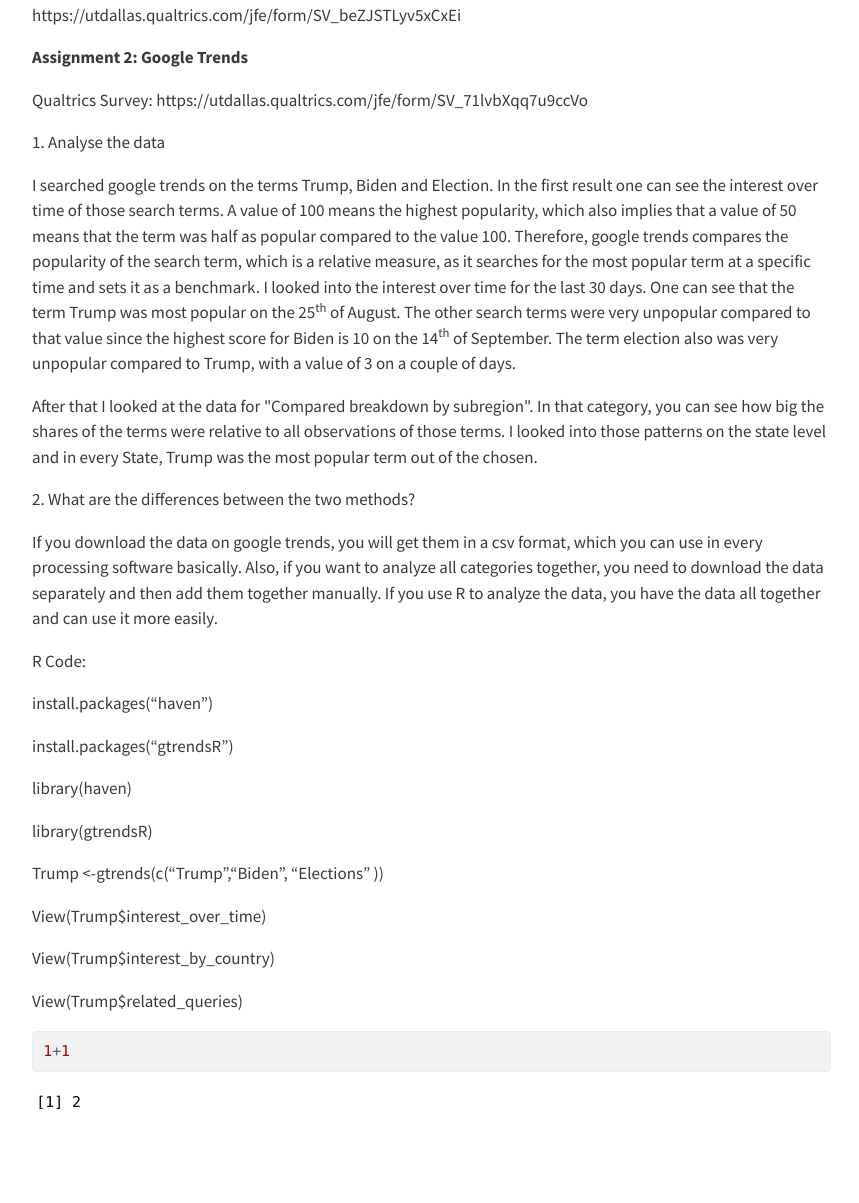
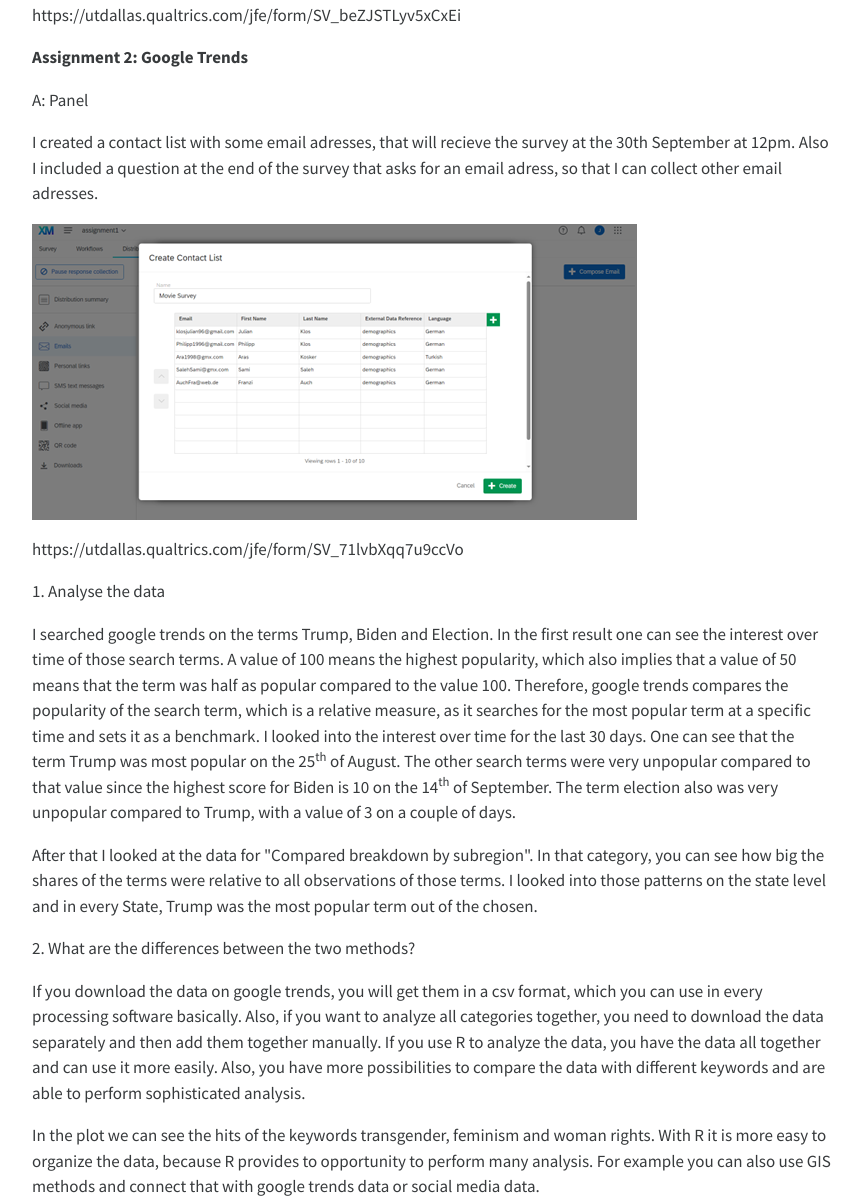
Before and after one commit to JulianKlos/JulianKlos.github.io, a plain HTML site: page index.html in a window 1280 px wide. Shown: the part 2397-3600 px from the top of the page, without its empty margins (136-995 px from the left). Drawn offline with Linux system fonts and the light colour scheme.

Commit message:
Add files via upload

```diff
--- a/index.html
+++ b/index.html
@@ -181,21 +181,17 @@ pre > code.sourceCode > span > a:first-child::before { text-decoration: underlin
 <p>Adding a further block with questions about income and education implies that these questions were not designed for the specific survey of Diversity and Inclusiveness. For that reason, the questions should be adapted to the survey or our own questions should be formulated. Also, adding questions from other surveys can be formulated in another context, e.g., the income and education questions come from a survey for the US, but it could also be the case that it comes from a country in Africa, where the income scale should be adapted to the country where the actual survey will be conducted.</p>
 <p>https://utdallas.qualtrics.com/jfe/form/SV_beZJSTLyv5xCxEi</p>
 <p><strong>Assignment 2: Google Trends</strong></p>
-<p>Qualtrics Survey: https://utdallas.qualtrics.com/jfe/form/SV_71lvbXqq7u9ccVo</p>
+<p>A: Panel</p>
+<p>I created a contact list with some email adresses, that will recieve the survey at the 30th September at 12pm. Also I included a question at the end of the survey that asks for an email adress, so that I can collect other email adresses.</p>
+<p><img src="images/Screenshot 1.png" class="img-fluid"></p>
+<p>https://utdallas.qualtrics.com/jfe/form/SV_71lvbXqq7u9ccVo</p>
 <p>1. Analyse the data</p>
 <p>I searched google trends on the terms Trump, Biden and Election. In the first result one can see the interest over time of those search terms. A value of 100 means the highest popularity, which also implies that a value of 50 means that the term was half as popular compared to the value 100. Therefore, google trends compares the popularity of the search term, which is a relative measure, as it searches for the most popular term at a specific time and sets it as a benchmark. I looked into the interest over time for the last 30 days. One can see that the term Trump was most popular on the 25<sup>th</sup> of August. The other search terms were very unpopular compared to that value since the highest score for Biden is 10 on the 14<sup>th</sup> of September. The term election also was very unpopular compared to Trump, with a value of 3 on a couple of days.</p>
 <p>After that I looked at the data for "Compared breakdown by subregion". In that category, you can see how big the shares of the terms were relative to all observations of those terms. I looked into those patterns on the state level and in every State, Trump was the most popular term out of the chosen.</p>
 <p>2. What are the differences between the two methods?</p>
-<p>If you download the data on google trends, you will get them in a csv format, which you can use in every processing software basically. Also, if you want to analyze all categories together, you need to download the data separately and then add them together manually. If you use R to analyze the data, you have the data all together and can use it more easily.</p>
-<p>R Code:</p>
-<p>install.packages(“haven”)</p>
-<p>install.packages(“gtrendsR”)</p>
-<p>library(haven)</p>
-<p>library(gtrendsR)</p>
-<p>Trump &lt;-gtrends(c(“Trump”,“Biden”, “Elections” ))</p>
-<p>View(Trump$interest_over_time)</p>
-<p>View(Trump$interest_by_country)</p>
-<p>View(Trump$related_queries)</p>
+<p>If you download the data on google trends, you will get them in a csv format, which you can use in every processing software basically. Also, if you want to analyze all categories together, you need to download the data separately and then add them together manually. If you use R to analyze the data, you have the data all together and can use it more easily. Also, you have more possibilities to compare the data with different keywords and are able to perform sophisticated analysis.</p>
+<p>In the plot we can see the hits of the keywords transgender, feminism and woman rights. With R it is more easy to organize the data, because R provides to opportunity to perform many analysis. For example you can also use GIS methods and connect that with google trends data or social media data.</p>
+<p><img src="images/Transgender.png" class="img-fluid"></p>
 <div class="cell">
 <div class="sourceCode cell-code" id="cb1"><pre class="sourceCode r code-with-copy"><code class="sourceCode r"><span id="cb1-1"><a href="#cb1-1" aria-hidden="true" tabindex="-1"></a><span class="dv">1</span><span class="sc">+</span><span class="dv">1</span></span></code><button title="Copy to Clipboard" class="code-copy-button"><i class="bi"></i></button></pre></div>
 <div class="cell-output cell-output-stdout">
```
Also changed, not shown: search.json (+1 -1 lines), images/Screenshot 1.png (added), images/Transgender.png (added).
